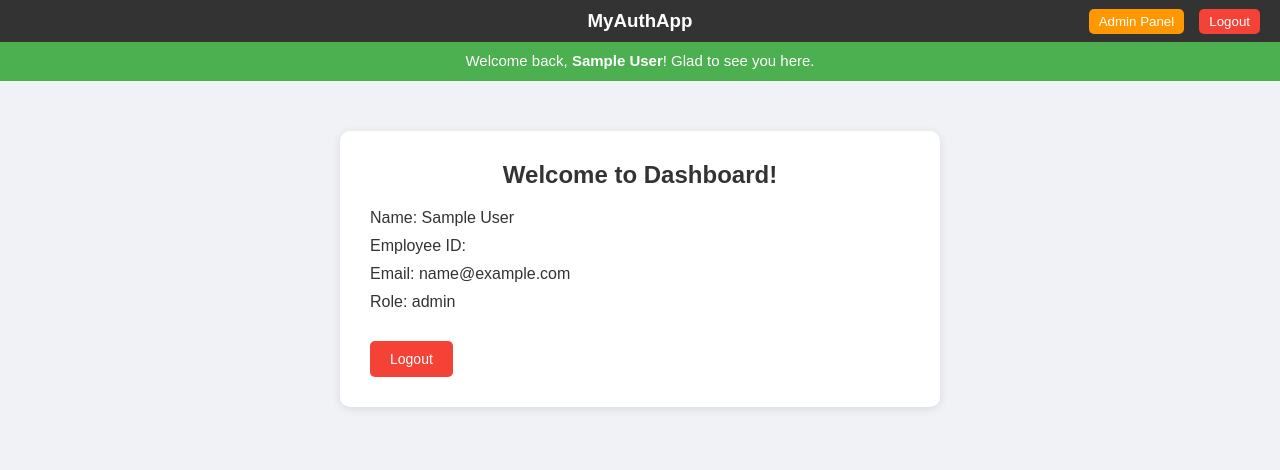
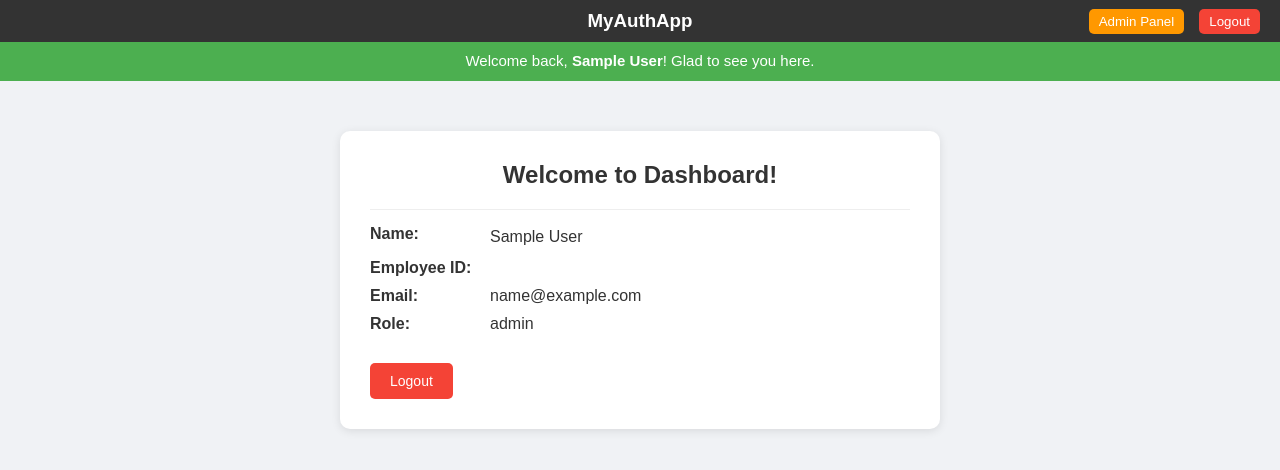
Before and after one commit to Lavanya98838/PRODIGY_FULLSTACK_TASK01, a React app in the folder frontend/: page /dashboard in a window 1280 px wide. Shown: the top 470 px of the page. Built offline with nearby package versions, Linux system fonts and the light colour scheme; sample sign-in values are in the browser's storage; the HTML template or start-up script is replaced by a standard one.

Commit message:
fixing dasboard overflow

```diff
--- a/frontend/src/index.css
+++ b/frontend/src/index.css
@@ -93,18 +93,23 @@ h2 {
   padding: 30px;
   border-radius: 10px;
   box-shadow: 0 2px 10px rgba(0, 0, 0, 0.1);
+  overflow: hidden;
+  word-wrap: break-word;
+  box-sizing: border-box;
 }
 
 .dashboard h2 {
   color: #333;
   margin-bottom: 20px;
+  word-break: break-word;
 }
 
 .dashboard p {
   margin-bottom: 10px;
   font-size: 16px;
+  word-break: break-word;
+  overflow-wrap: break-word;
 }
-
 .btn-logout {
   padding: 10px 20px;
   background-color: #f44336;
--- a/frontend/src/pages/Dashboard.jsx
+++ b/frontend/src/pages/Dashboard.jsx
@@ -1,3 +1,4 @@
+
 import { useAuth } from "../context/AuthContext";
 import { useNavigate } from "react-router-dom";
 
@@ -13,10 +14,105 @@ const Dashboard = () => {
   return (
     <div className="dashboard">
       <h2>Welcome to Dashboard!</h2>
-      <p>Name: {user && user.name}</p>
-      <p>Employee ID: {user && user.employeeId}</p>
-      <p>Email: {user && user.email}</p>
-      <p>Role: {user && user.role}</p>
+
+      <div style={{
+        width: "100%",
+        borderTop: "1px solid #eee",
+        paddingTop: "15px",
+        marginTop: "10px"
+      }}>
+
+        <div style={{
+          display: "flex",
+          marginBottom: "10px",
+          alignItems: "flex-start"
+        }}>
+          <span style={{
+            fontWeight: "bold",
+            minWidth: "120px",
+            fontSize: "16px"
+          }}>
+            Name:
+          </span>
+          <span style={{
+            fontSize: "16px",
+            wordBreak: "break-word",
+            overflowWrap: "break-word",
+            flex: 1,
+            lineHeight: "1.5"
+          }}>
+            {user && user.name}
+          </span>
+        </div>
+
+        <div style={{
+          display: "flex",
+          marginBottom: "10px",
+          alignItems: "flex-start"
+        }}>
+          <span style={{
+            fontWeight: "bold",
+            minWidth: "120px",
+            fontSize: "16px"
+          }}>
+            Employee ID:
+          </span>
+          <span style={{
+            fontSize: "16px",
+            wordBreak: "break-word",
+            overflowWrap: "break-word",
+            flex: 1
+          }}>
+            {user && user.employeeId}
+          </span>
+        </div>
+
+        <div style={{
+          display: "flex",
+          marginBottom: "10px",
+          alignItems: "flex-start"
+        }}>
+          <span style={{
+            fontWeight: "bold",
+            minWidth: "120px",
+            fontSize: "16px"
+          }}>
+            Email:
+          </span>
+          <span style={{
+            fontSize: "16px",
+            wordBreak: "break-word",
+            overflowWrap: "break-word",
+            flex: 1
+          }}>
+            {user && user.email}
+          </span>
+        </div>
+
+        <div style={{
+          display: "flex",
+          marginBottom: "10px",
+          alignItems: "flex-start"
+        }}>
+          <span style={{
+            fontWeight: "bold",
+            minWidth: "120px",
+            fontSize: "16px"
+          }}>
+            Role:
+          </span>
+          <span style={{
+            fontSize: "16px",
+            wordBreak: "break-word",
+            overflowWrap: "break-word",
+            flex: 1
+          }}>
+            {user && user.role}
+          </span>
+        </div>
+
+      </div>
+
       <button className="btn-logout" onClick={handleLogout}>
         Logout
       </button>
```
